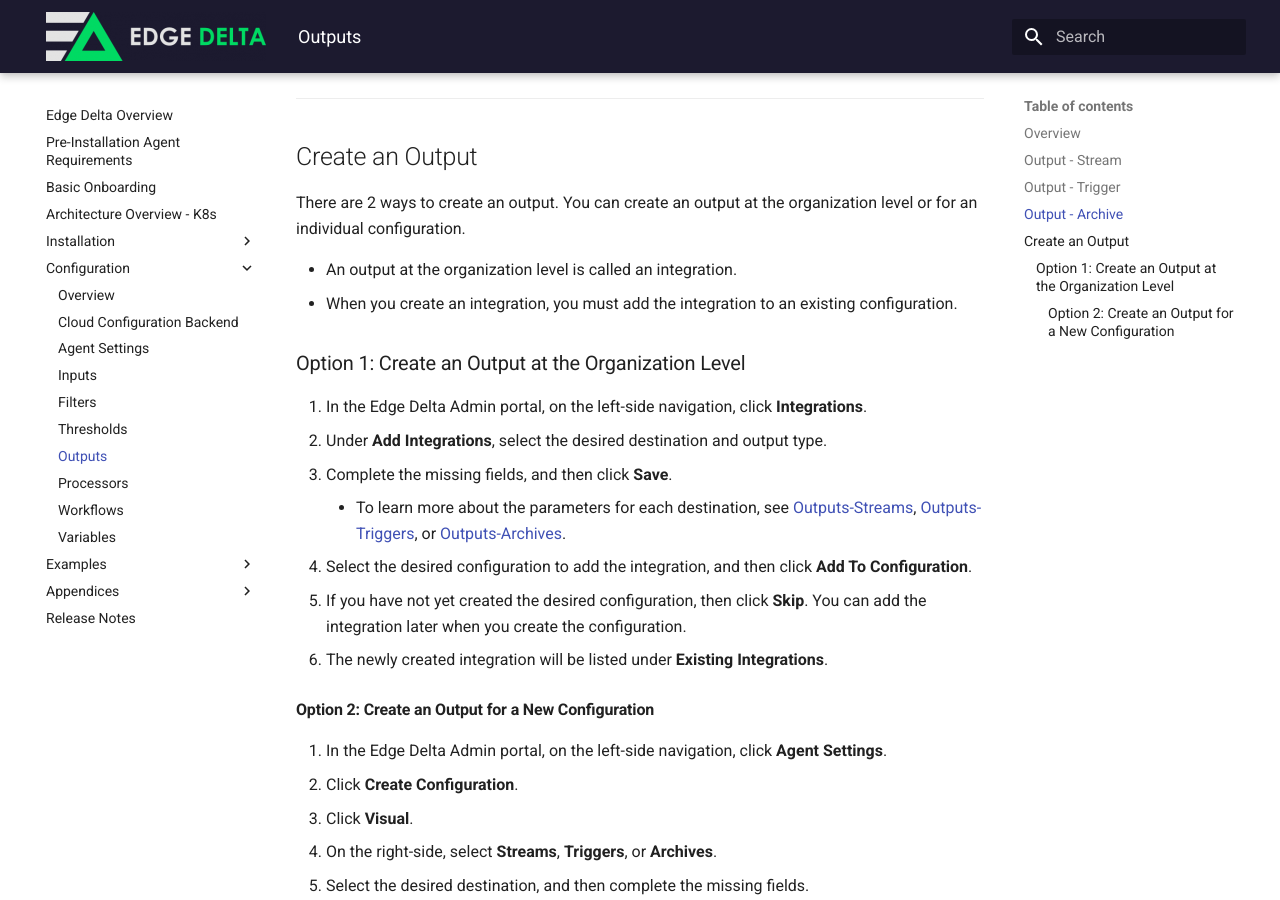
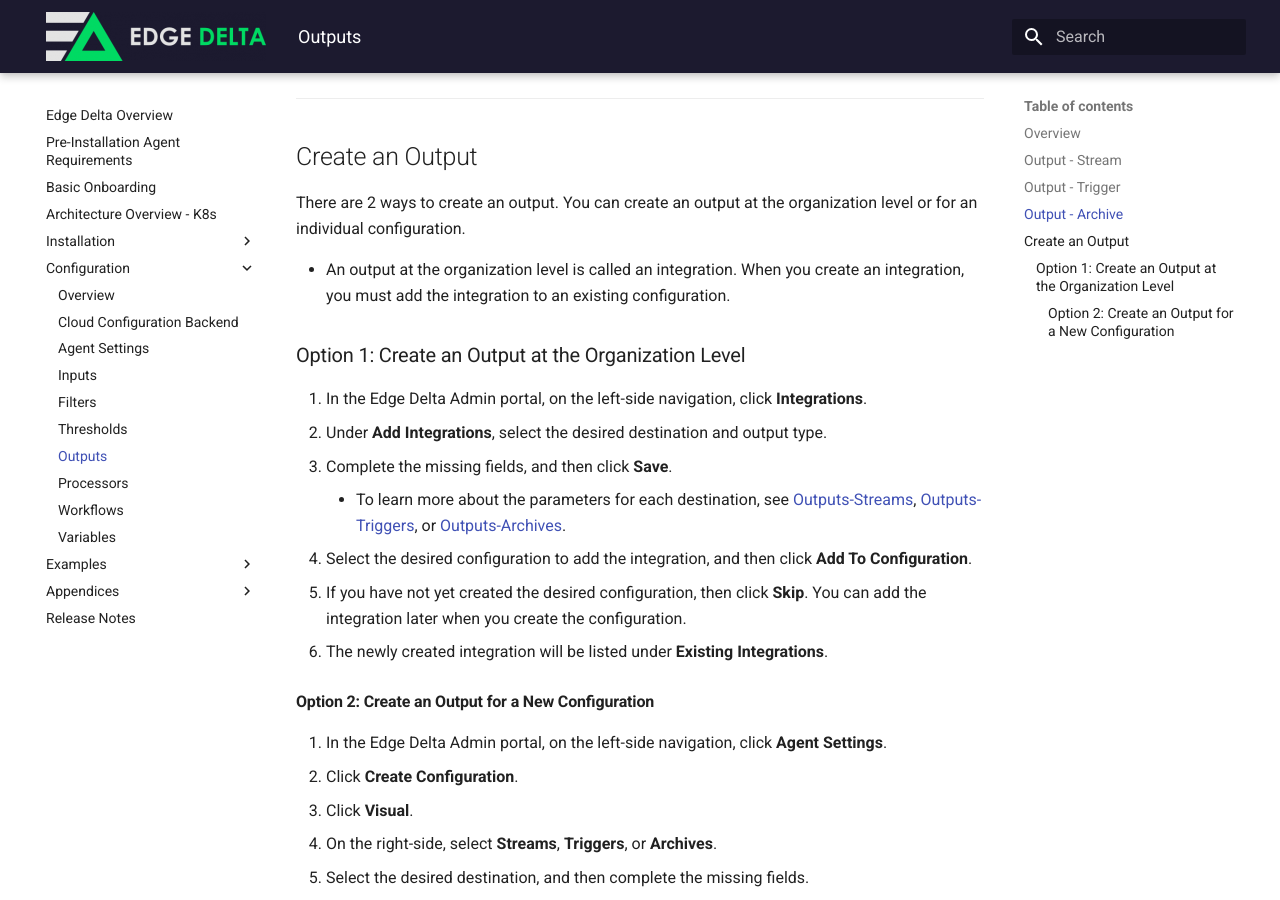
Before and after one commit to edgedelta/docs, an MkDocs documentation site: the page built from docs/configuration/outputs.md, in a window 1280 px wide and 900 px high, scrolled down 2498 px. Built offline with MkDocs 1.6.1 and Material for MkDocs 9.7.7, drawn with Linux system fonts in a browser that asks for light colours.

```diff
--- a/docs/configuration/outputs.md
+++ b/docs/configuration/outputs.md
@@ -97,8 +97,7 @@ To learn more, see [Outputs-Archives](outputs-archives.md).
 
 There are 2 ways to create an output. You can create an output at the organization level or for an individual configuration.
 
-  * An output at the organization level is called an integration.
-  * When you create an integration, you must add the integration to an existing configuration.
+  * An output at the organization level is called an integration. When you create an integration, you must add the integration to an existing configuration.
 
 ### Option 1: Create an Output at the Organization Level
 
```
